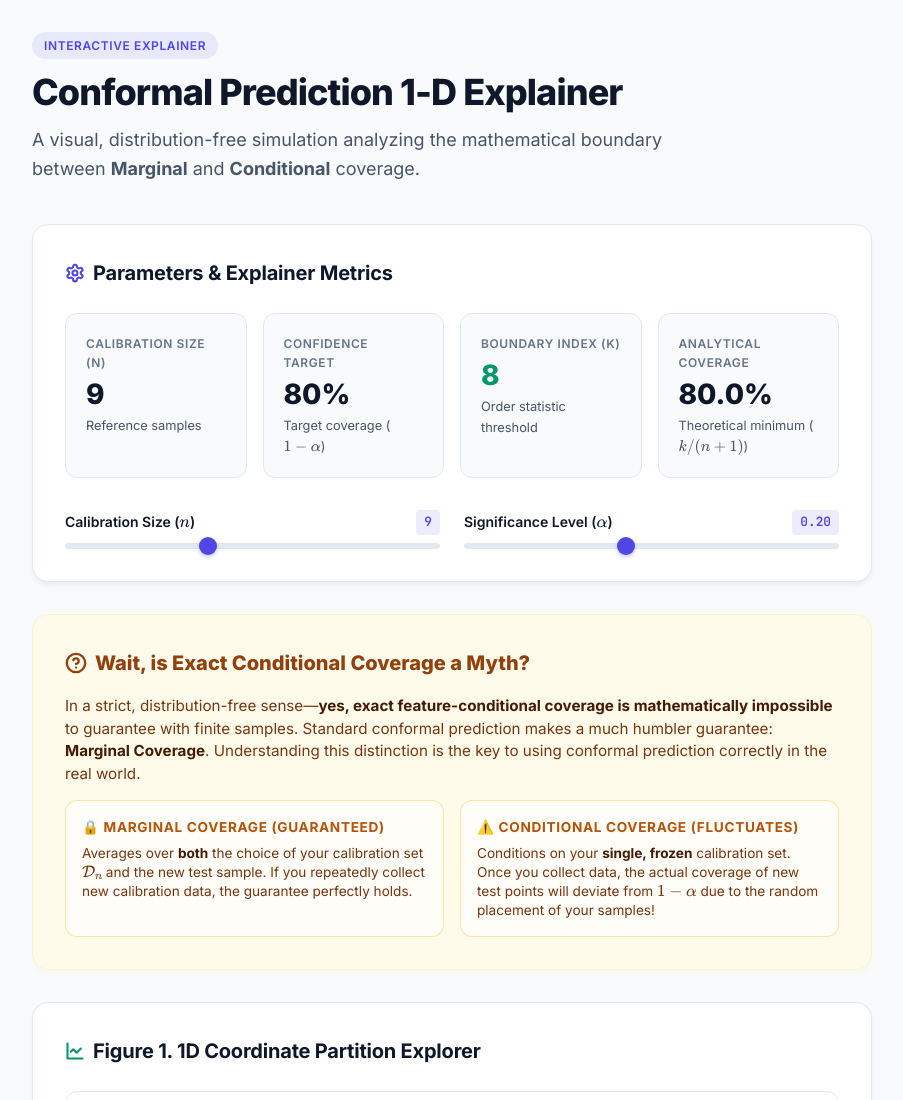
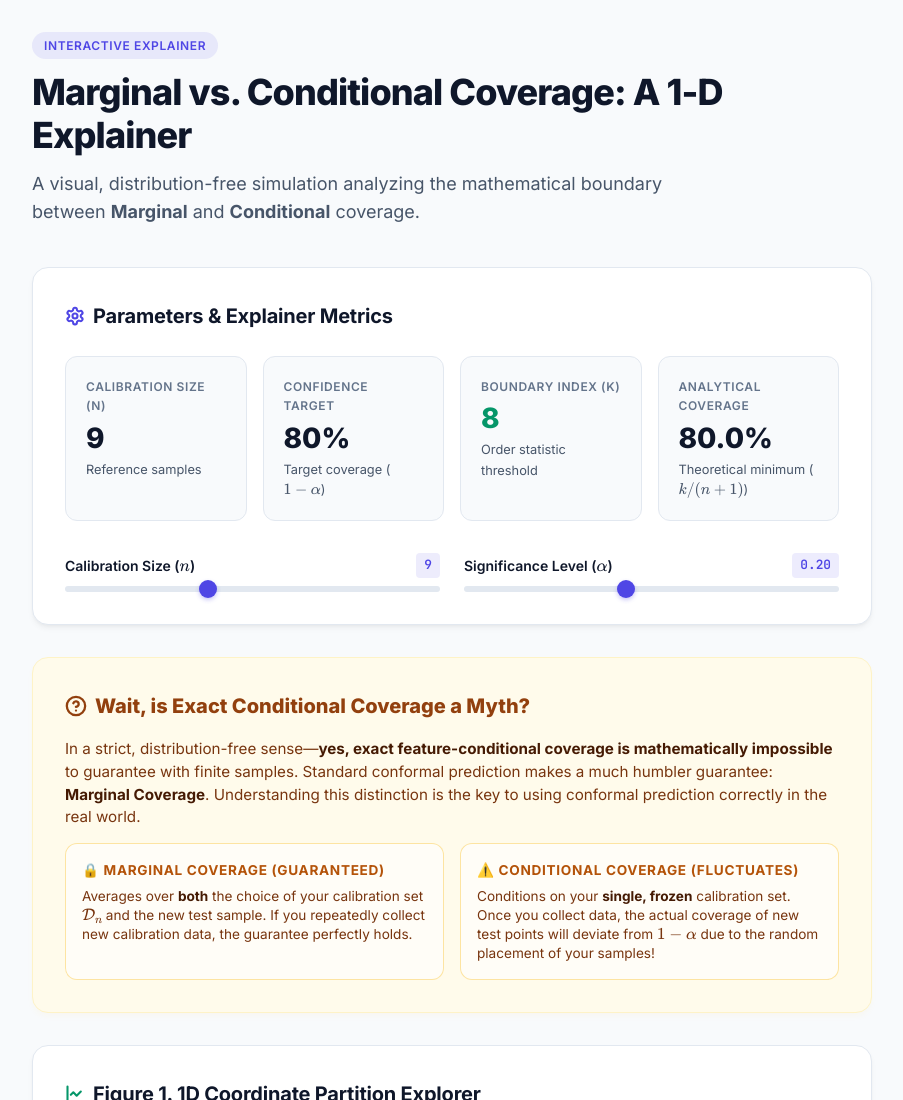
Before and after one commit to teamgman/conformal-prediction-visualizers, a plain HTML site: page 1d_explainer.html in a window 1280 px wide. Shown: the top 1100 px of the page, without its empty margins (188-1091 px from the left). Drawn offline with nearby package versions, Linux system fonts and the light colour scheme.

Commit message:
Update main titles to Marginal vs. Conditional Coverage: A 1-D Explainer

```diff
--- a/1d_explainer.html
+++ b/1d_explainer.html
@@ -3,7 +3,7 @@
 <head>
     <meta charset="UTF-8">
     <meta name="viewport" content="width=device-width, initial-scale=1.0">
-    <title>Conformal Prediction: Marginal vs. Conditional Coverage</title>
+    <title>Marginal vs. Conditional Coverage: A 1-D Explainer</title>
 
     <!-- Modern Sans-Serif Fonts -->
     <link rel="preconnect" href="https://fonts.googleapis.com">
@@ -638,7 +638,7 @@
         <!-- Header -->
         <header>
             <span class="badge">Interactive Explainer</span>
-            <h1>Conformal Prediction 1-D Explainer</h1>
+            <h1>Marginal vs. Conditional Coverage: A 1-D Explainer</h1>
             <p class="subtitle">A visual, distribution-free simulation analyzing the mathematical boundary between <strong>Marginal</strong> and <strong>Conditional</strong> coverage.</p>
         </header>
 
```
